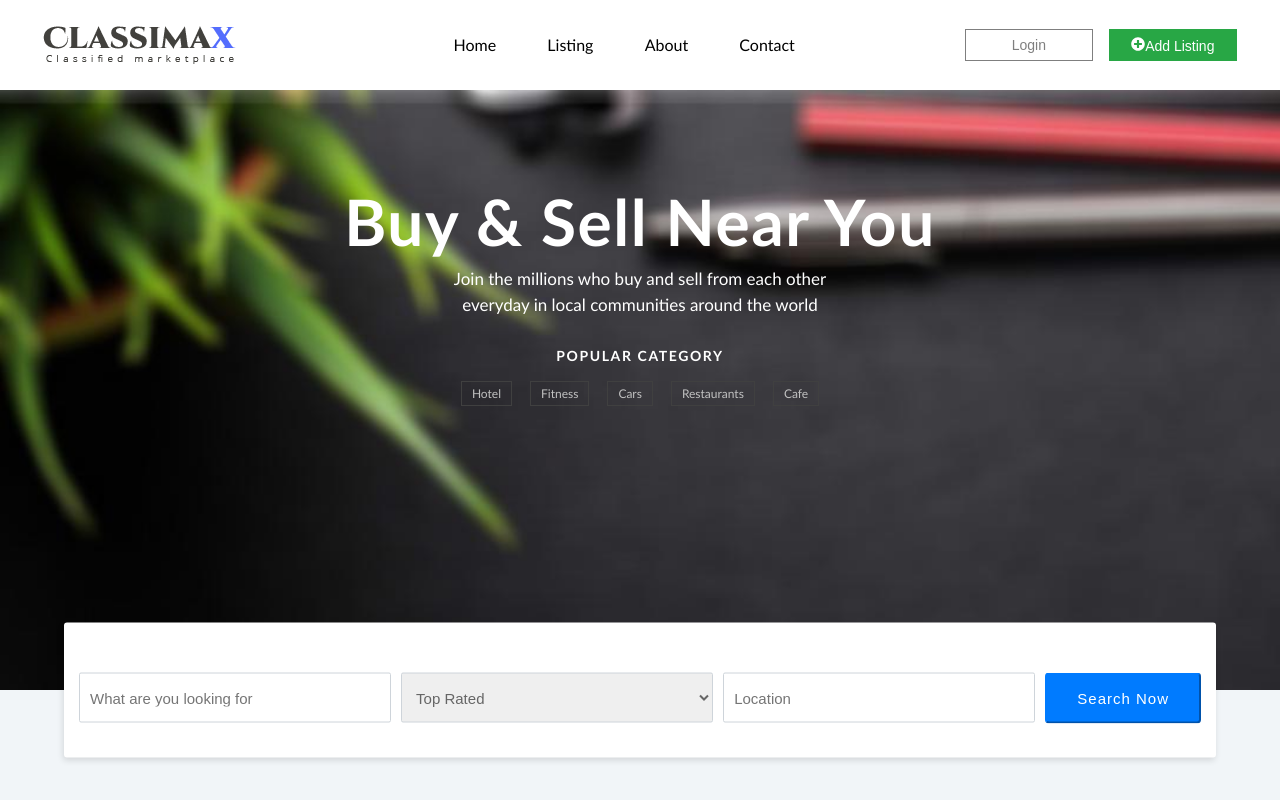
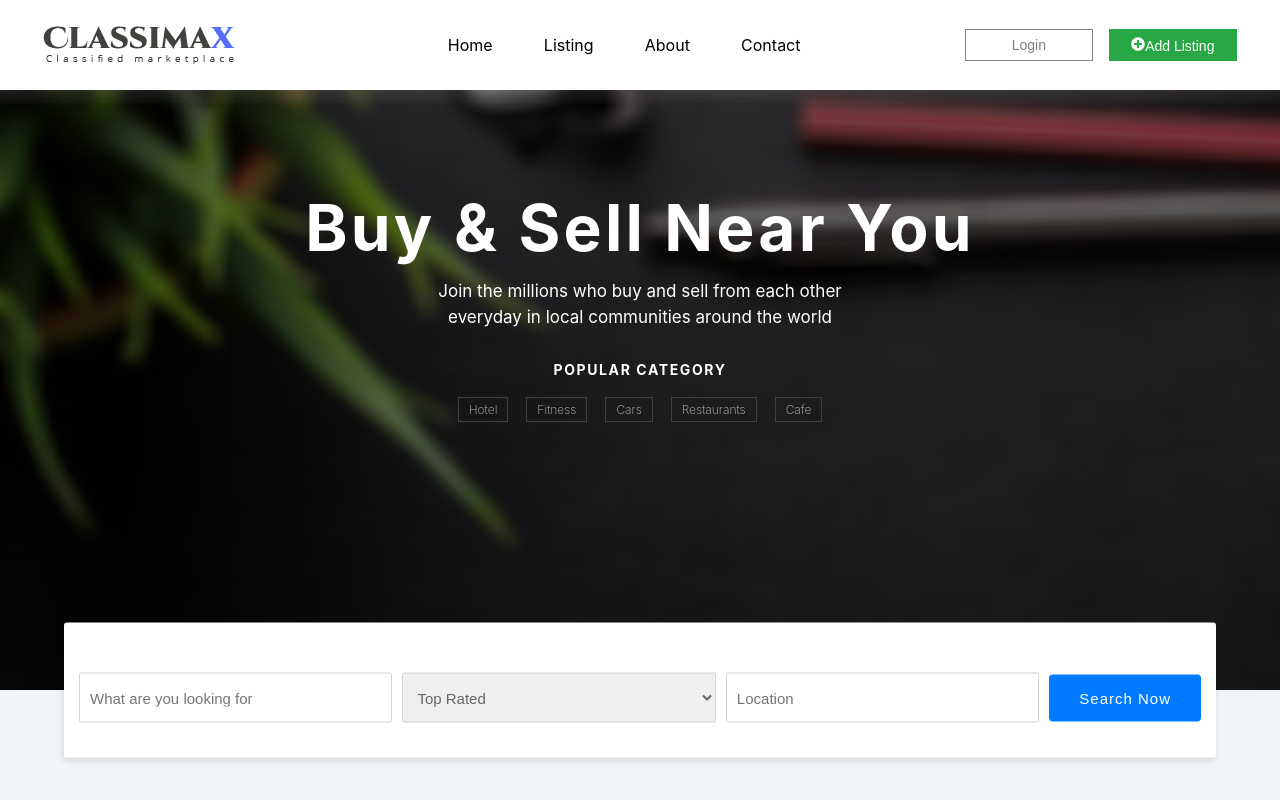
Before and after one commit to horpeazy/Classimax, a React (Create React App) app: page / in a window 1280 px wide. Built offline with nearby package versions, Linux system fonts and the light colour scheme.

Commit message:
feat: added hero section

```diff
--- a/src/index.css
+++ b/src/index.css
@@ -60,7 +60,7 @@ Variables
     box-sizing: border-box;
 }
 body {
-    font-family: 'Trebuchet MS', 'Lucida Sans Unicode', 'Lucida Grande', 'Lucida Sans', Arial, sans-serif;
+    font-family: -apple-system,BlinkMacSystemFont,"Segoe UI",Roboto,"Helvetica Neue",Arial,"Noto Sans",sans-serif,"Apple Color Emoji","Segoe UI Emoji","Segoe UI Symbol","Noto Color Emoji";
     line-height: 1.5;
     font-size: 0.875rem;
     background: var(--clr-grey-10);
@@ -99,6 +99,7 @@ p {
 @media screen and (min-width: 990px) {
     h1 {
         font-size: 4rem;
+        letter-spacing: 0.05em;
     }
     h2 {
         font-size: 2.5rem;
@@ -116,7 +117,7 @@ p {
     h2,
     h3,
     h4 {
-        line-height: 1;
+        line-height: 1.2;
     }
 }
 
@@ -255,6 +256,7 @@ li a:hover {
 
 .hero {
     background-image: url(./images/home/hero.jpg);
+    background-blend-mode: multiply;
     background-color: rgba(0, 0, 0, 0.51);
     background-size: cover;
     background-repeat: no-repeat;
@@ -265,16 +267,6 @@ li a:hover {
     color: white;
     padding: 100px 5px 0;
 }
-
-/* .overlay::before {
-    content: '';
-    background: rgba(0, 0, 0, 0.51);
-    position: absolute;
-    top: 0;
-    left: 0;
-    right: 0;
-    bottom: 0;
-} */
 
 .popular-category h2{
     font-size: 14px;
@@ -361,9 +353,9 @@ li a:hover {
     border-radius: 4px;
     color: #fff;
     background-color: #007bff;
-    border-color: #007bff;
     width: 100%;
     cursor: pointer;
+    border: none;
 }
 
 /*
@@ -418,6 +410,10 @@ li a:hover {
         flex-basis: 66.7%;
     }
 
+    .hero {
+        min-height: 75vh;
+    }
+
     .dropdown {
         display: flex;
         max-height: auto !important;
@@ -445,12 +441,9 @@ li a:hover {
         display: none;
     }
 
-    .hero {
-        min-height: 75vh;
-    }
 }
 
-@media (min-width: 768px) {
+@media (min-width: 768px){
     .search-form {
         flex-direction: row;
         justify-content: space-between;
@@ -466,6 +459,22 @@ li a:hover {
 
     .form-control {
         width: 100%;
+    }
+}
+
+@media (min-width: 768px) and (max-width: 990px) {
+    .hero {
+        min-height: 40vh;
+    }
+}
+
+@media (min-width: 912px) and (max-width: 990px){
+    .hero-content h1 {
+        font-size: 65px;
+    }
+
+    .hero-content p {
+        font-size: 20px;
     }
 }
 
@@ -498,3 +507,9 @@ li a:hover {
         border: none;
     }
 }
+
+@media (max-width: 375px) {
+    .popular-category-list li {
+        margin-top: 0.2rem;
+    }
+}
```
